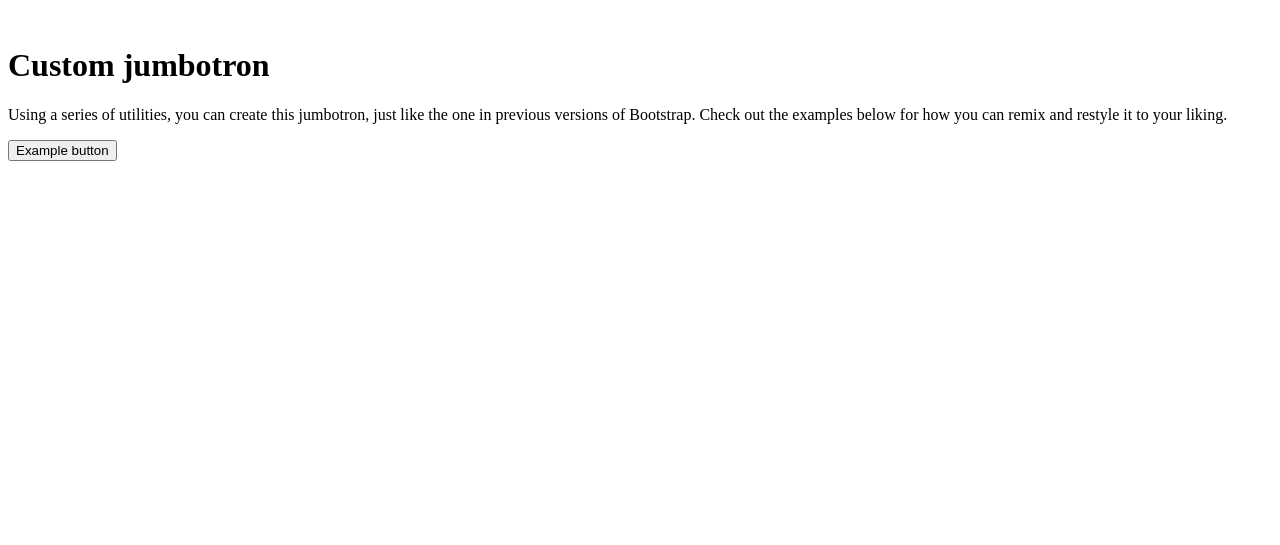
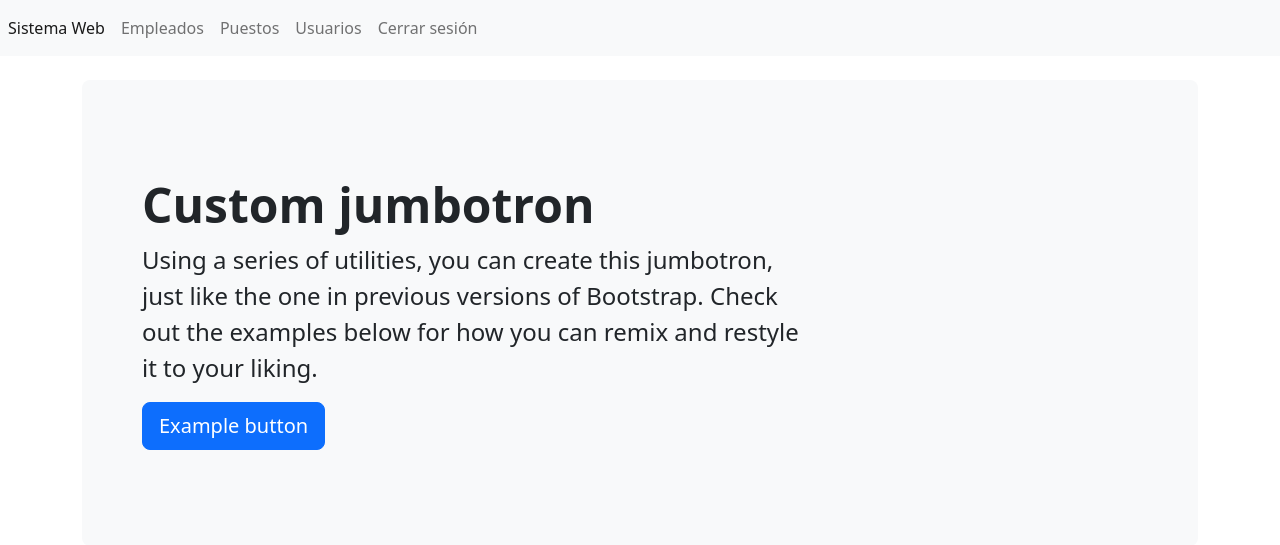
Before and after one commit to mezaDanilo/AppCvPhp, a PHP site: page /app-web/index.php in a window 1280 px wide. Shown: the top 545 px of the page. Run offline with PHP 8.4, Linux system fonts and the light colour scheme.

Commit message:
links del nav

```diff
--- a/index.php
+++ b/index.php
@@ -1,4 +1,6 @@
-   <br>
+<?php include("templates/header.php"); ?>
+
+<br>
 
   <div class="p-5 mb-4 bg-light rounded-3">
     <div class="container-fluid py-5">
@@ -7,3 +9,5 @@
       <button class="btn btn-primary btn-lg" type="button">Example button</button>
     </div>
     </div>
+
+    <?php include("templates/footer.php"); ?>
--- a/secciones/empleados/index.php
+++ b/secciones/empleados/index.php
@@ -0,0 +1,5 @@
+<?php include("../../templates/header.php"); ?>
+
+Listar empleados
+
+    <?php include("../../templates/footer.php"); ?>
--- a/secciones/puestos/index.php
+++ b/secciones/puestos/index.php
@@ -0,0 +1,5 @@
+<?php include("../../templates/header.php"); ?>
+
+Listar puestos
+
+    <?php include("../../templates/footer.php"); ?>
--- a/secciones/usuarios/index.php
+++ b/secciones/usuarios/index.php
@@ -0,0 +1,5 @@
+<?php include("../../templates/header.php"); ?>
+
+Listar usuarios
+
+    <?php include("../../templates/footer.php"); ?>
--- a/templates/header.php
+++ b/templates/header.php
@@ -1,3 +1,7 @@
+<?php
+$url_base = "http://localhost/app-web/";
+?>
+
 <!doctype html>
 <html lang="en">
 <head>
@@ -15,16 +19,16 @@
     <nav class="navbar navbar-expand navbar-light bg-light">
         <ul class="nav navbar-nav">
             <li class="nav-item">
-                <a class="nav-link active" href="#" aria-current="page">Sistema <span class="visually-hidden">(current)</span></a>
+                <a class="nav-link active" href="#" aria-current="page">Sistema Web <span class="visually-hidden">(current)</span></a>
             </li>
             <li class="nav-item">
-                <a class="nav-link" href="#">Empleados</a>
+                <a class="nav-link" href="<?php echo $url_base;?>secciones/empleados/">Empleados</a>
             </li>
             <li class="nav-item">
-                <a class="nav-link" href="#">Puestos</a>
+                <a class="nav-link" href="<?php echo $url_base;?>secciones/puestos/">Puestos</a>
             </li>
             <li class="nav-item">
-                <a class="nav-link" href="#">Usuarios</a>
+                <a class="nav-link" href="<?php echo $url_base;?>secciones/usuarios/">Usuarios</a>
             </li>
             <li class="nav-item">
                 <a class="nav-link" href="#">Cerrar sesión</a>
```
